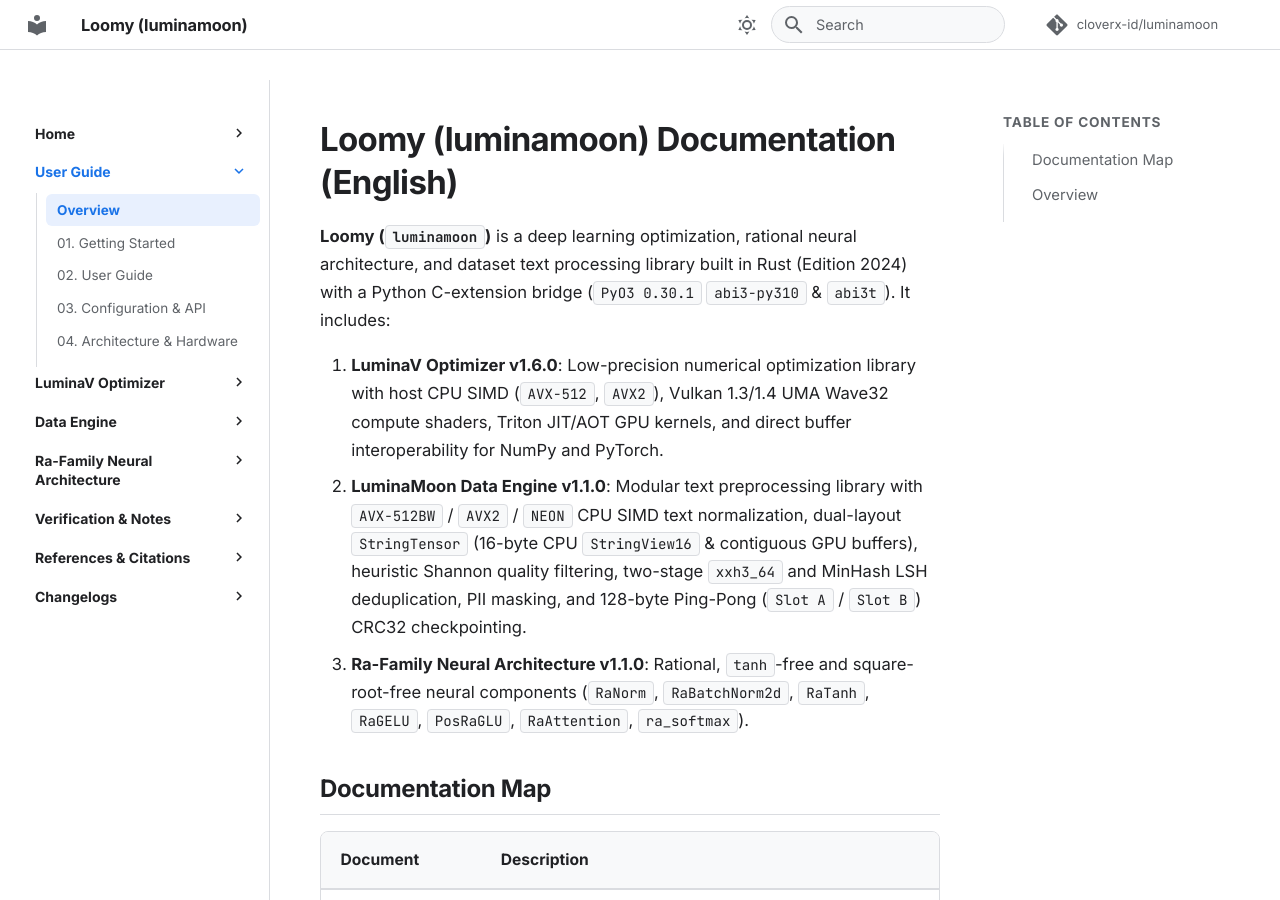
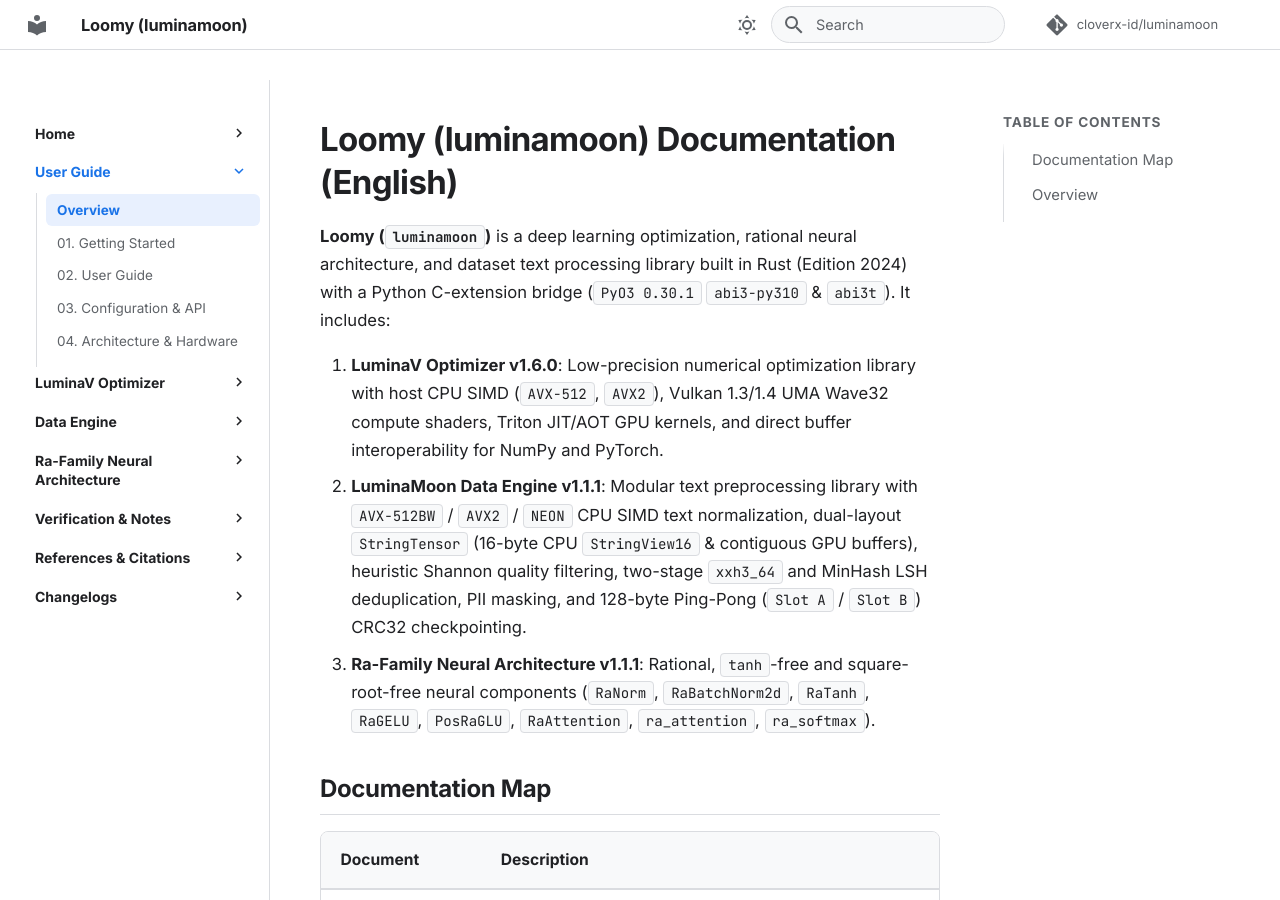
Before and after one commit to cloverx-id/luminamoon, an MkDocs documentation site: the page built from docs/en/README.md, in a window 1280 px wide and 900 px high. Built offline with MkDocs 1.6.1 and Material for MkDocs 9.7.7, drawn with Linux system fonts in a browser that asks for light colours; comment, search, counter and statistics services are not loaded.

Commit message:
chore(release): bump version to 1.1.1
- Update package version to 1.1.1 in pyproject.toml, Cargo.toml, Cargo.lock, and Python version modules (_version.py, data/version.py, optimizer/version.py).
- Add v1.1.1 release notes in changelogs/SOFTWARE_CHANGELOG.md covering tiled rational attention (ra_attention) and closed-form analytical autograd for ra_softmax.
- Sync software package version references across README.md, changelogs/README.md, data/README.md, optimizer/README.md, and docs/.

```diff
--- a/Cargo.toml
+++ b/Cargo.toml
@@ -7,7 +7,7 @@
 ]
 
 [workspace.package]
-version = "1.1.0-post.3"
+version = "1.1.1"
 edition = "2024"
 license = "Apache-2.0"
 authors = ["Silver Moon <leafmoon.idn@gmail.com>", "Lumina Moon (cloverx-id) Contributors"]
--- a/docs/en/README.md
+++ b/docs/en/README.md
@@ -3,8 +3,8 @@
 **Loomy (`luminamoon`)** is a deep learning optimization, rational neural architecture, and dataset text processing library built in Rust (Edition 2024) with a Python C-extension bridge (`PyO3 0.30.1` `abi3-py310` & `abi3t`). It includes:
 
 1. **LuminaV Optimizer v1.6.0**: Low-precision numerical optimization library with host CPU SIMD (`AVX-512`, `AVX2`), Vulkan 1.3/1.4 UMA Wave32 compute shaders, Triton JIT/AOT GPU kernels, and direct buffer interoperability for NumPy and PyTorch.
-2. **LuminaMoon Data Engine v1.1.0**: Modular text preprocessing library with `AVX-512BW` / `AVX2` / `NEON` CPU SIMD text normalization, dual-layout `StringTensor` (16-byte CPU `StringView16` & contiguous GPU buffers), heuristic Shannon quality filtering, two-stage `xxh3_64` and MinHash LSH deduplication, PII masking, and 128-byte Ping-Pong (`Slot A` / `Slot B`) CRC32 checkpointing.
-3. **Ra-Family Neural Architecture v1.1.0**: Rational, `tanh`-free and square-root-free neural components (`RaNorm`, `RaBatchNorm2d`, `RaTanh`, `RaGELU`, `PosRaGLU`, `RaAttention`, `ra_softmax`).
+2. **LuminaMoon Data Engine v1.1.1**: Modular text preprocessing library with `AVX-512BW` / `AVX2` / `NEON` CPU SIMD text normalization, dual-layout `StringTensor` (16-byte CPU `StringView16` & contiguous GPU buffers), heuristic Shannon quality filtering, two-stage `xxh3_64` and MinHash LSH deduplication, PII masking, and 128-byte Ping-Pong (`Slot A` / `Slot B`) CRC32 checkpointing.
+3. **Ra-Family Neural Architecture v1.1.1**: Rational, `tanh`-free and square-root-free neural components (`RaNorm`, `RaBatchNorm2d`, `RaTanh`, `RaGELU`, `PosRaGLU`, `RaAttention`, `ra_attention`, `ra_softmax`).
 
 ## Documentation Map
 
--- a/pyproject.toml
+++ b/pyproject.toml
@@ -4,7 +4,7 @@
 
 [project]
 name = "luminamoon"
-version = "1.1.0.post3"
+version = "1.1.1"
 description = "Low-precision BF16/FP16 deep learning optimizer (LuminaV) and text data processing engine with native Rust SIMD, Vulkan, and Triton acceleration."
 readme = "README.md"
 license = { text = "Apache-2.0" }
--- a/python/luminamoon/_version.py
+++ b/python/luminamoon/_version.py
@@ -33,7 +33,7 @@
     except Exception:
         pass
 
-    return "1.1.0.post3"
+    return "1.1.1"
 
 
 __version__ = _detect_version()
--- a/python/luminamoon/optimizer/version.py
+++ b/python/luminamoon/optimizer/version.py
@@ -15,7 +15,7 @@
     try:
         from luminamoon._version import __version__ as CARGO_VERSION
     except Exception:
-        CARGO_VERSION = "1.1.0"
+        CARGO_VERSION = "1.1.1"
 
 ALGORITHM_SPEC_VERSION: str = "1.6.0"
 ALGORITHM_MATH_VERSION: str = "1.6.0"
```
Also changed, not shown: README.md (+8 -8 lines), changelogs/README.md (+3 -3 lines), changelogs/SOFTWARE_CHANGELOG.md (+19 -0 lines), data/README.md (+1 -1 lines), docs/README.md (+1 -1 lines), optimizer/README.md (+1 -1 lines), python/luminamoon/data/version.py (+9 -1 lines), 1 other file.
